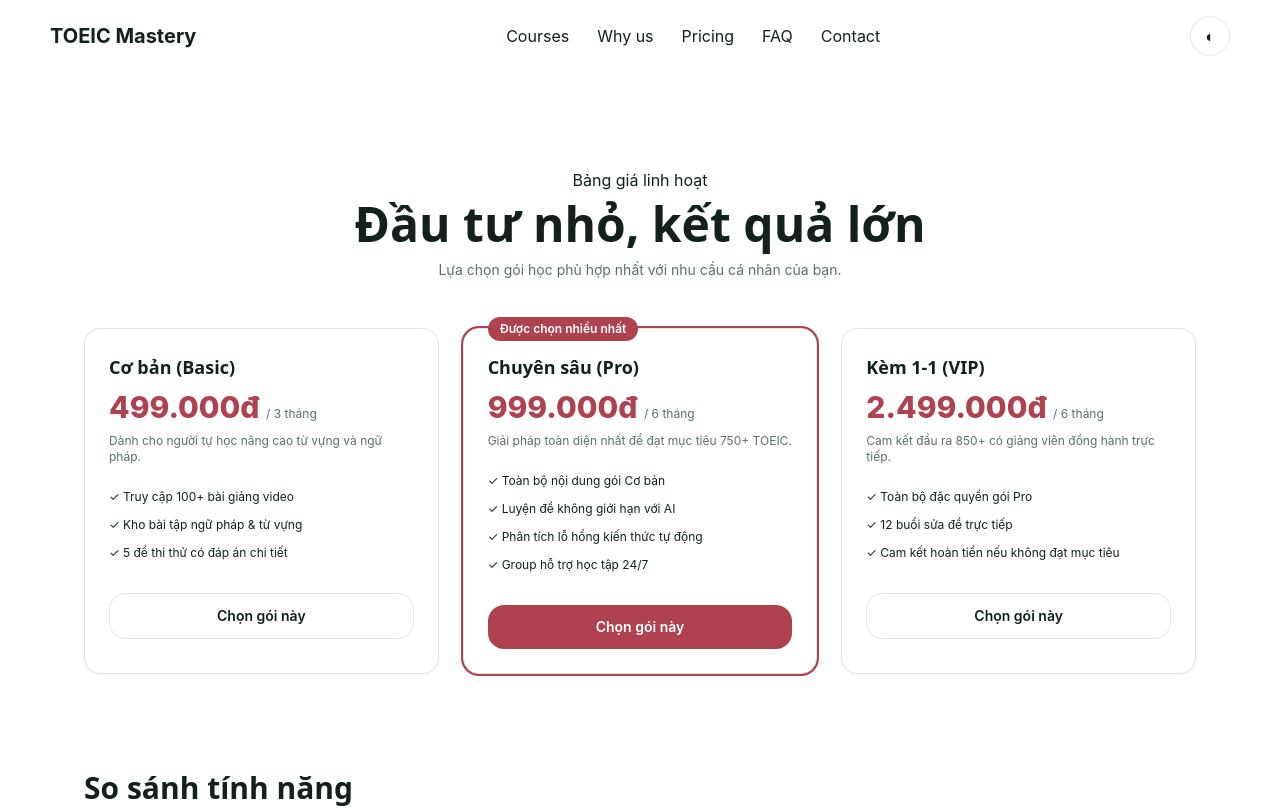
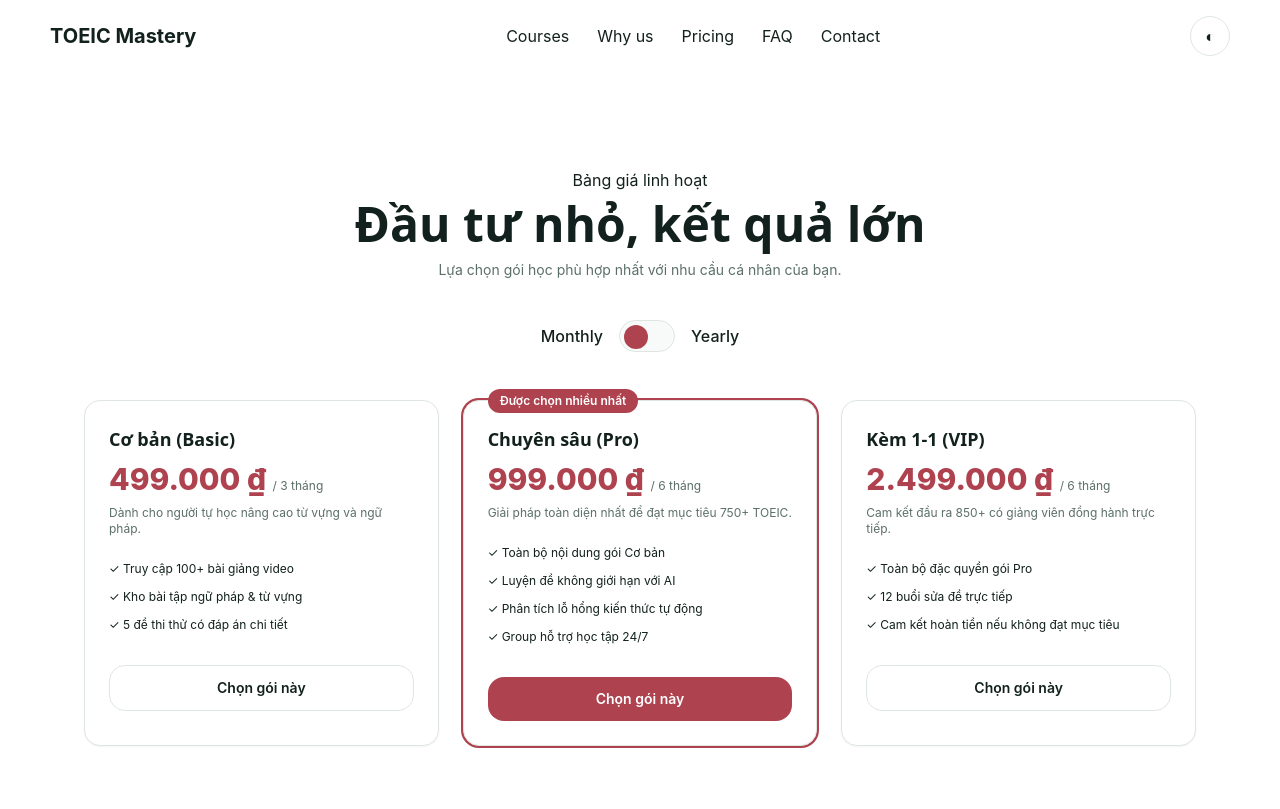
Before and after one commit to hanghanghangw/tkw_2354050034_Han, a website built with Vite: page pricing.html in a window 1280 px wide. Shown: the top 809 px of the page. Built offline with nearby package versions, Linux system fonts and the light colour scheme.

Commit message:
nhiệm vụ 4 chức năng pricing

```diff
--- a/js/main.js
+++ b/js/main.js
@@ -1,9 +1,11 @@
 import { initNav,initHeaderOnScroll,initToTop } from "./nav.js";
 import { initFaq } from "./faq.js";
 import { initTheme } from "./theme.js";
+import { initPricing } from "./pricing.js";
 
 initToTop();
 initNav();
 initHeaderOnScroll();
 initFaq();
 initTheme();
+initPricing();
--- a/js/pricing.js
+++ b/js/pricing.js
@@ -0,0 +1,55 @@
+export function initPricing() {
+  const root = document.getElementById("pricing");
+  if (!root) return;
+
+  const toggle = root.querySelector("[data-billing-toggle]");
+  const priceItems = root.querySelectorAll("[data-price]");
+  const periods = root.querySelectorAll("[data-period]");
+
+  if (!toggle || !priceItems.length) return;
+
+  const formatter = new Intl.NumberFormat("vi-VN", {
+    style: "currency",
+    currency: "VND",
+    maximumFractionDigits: 0,
+  });
+
+  function updatePrices(yearly) {
+    priceItems.forEach((item) => {
+      const monthlyPrice = Number(item.dataset.monthly);
+      const yearlyPrice = Number(item.dataset.yearly);
+
+      const price = yearly ? yearlyPrice : monthlyPrice;
+
+      item.textContent = formatter.format(price);
+    });
+
+    periods.forEach((period) => {
+      period.textContent = yearly
+        ? "/ năm"
+        : period.dataset.defaultPeriod;
+    });
+
+    toggle.setAttribute("aria-checked", String(yearly));
+
+    const knob = toggle.querySelector("[data-switch-knob]");
+
+    if (knob) {
+      knob.classList.toggle("translate-x-6", yearly);
+    }
+  }
+
+  periods.forEach((period) => {
+    period.dataset.defaultPeriod =
+      period.textContent.trim();
+  });
+
+  toggle.addEventListener("click", () => {
+    const isYearly =
+      toggle.getAttribute("aria-checked") === "true";
+
+    updatePrices(!isYearly);
+  });
+
+  updatePrices(false);
+}
--- a/pricing.html
+++ b/pricing.html
@@ -15,7 +15,8 @@
 
       document.documentElement.classList.toggle("dark", dark);
     })();
-  </script></head>
+  </script>
+  </head>
 <body class="font-body bg-surface text-ink">
       <div id="nav-sentinel" aria-hidden="true"></div>
 
@@ -73,54 +74,170 @@
   </div>
 </header>
 <main>
-  <section class="section">
+  <section id="pricing" class="section">
     <div class="mx-auto max-w-2xl text-center">
       <span class="eyebrow">Bảng giá linh hoạt</span>
       <h1 class="mt-2 font-display text-4xl font-bold sm:text-5xl">Đầu tư nhỏ, kết quả lớn</h1>
       <p class="mt-3 text-sm text-muted">Lựa chọn gói học phù hợp nhất với nhu cầu cá nhân của bạn.</p>
     </div>
+<div class="flex justify-center items-center gap-4 my-10">
+    <span class="text-ink font-medium">
+      Monthly
+    </span>
 
+    <button
+      type="button"
+      data-billing-toggle
+      role="switch"
+      aria-checked="false"
+      class="relative w-14 h-8 rounded-full
+             bg-surface-alt border border-line
+             focus:outline-none
+             focus:ring-2 focus:ring-brand-600"
+      aria-label="Chuyển giữa thanh toán tháng và năm"
+    >
+      <span
+        class="absolute left-1 top-1
+               w-6 h-6 rounded-full
+               bg-brand-600 transition-transform"
+        data-switch-knob
+      ></span>
+    </button>
+
+    <span class="text-ink font-medium">
+      Yearly
+    </span>
+  </div>
     <ul class="mt-12 grid items-stretch gap-6 lg:grid-cols-3">
-      <li class="card flex h-full flex-col">
-        <h2 class="font-display text-lg font-bold">Cơ bản (Basic)</h2>
-        <p class="mt-2 text-3xl font-extrabold text-brand-600">499.000đ <span class="text-xs font-normal text-muted">/ 3 tháng</span></p>
-        <p class="mt-2 text-xs text-muted">Dành cho người tự học nâng cao từ vựng và ngữ pháp.</p>
+  <!-- BASIC -->
+  <li class="card flex h-full flex-col" data-reveal>
+    <h2 class="font-display text-lg font-bold">
+      Cơ bản (Basic)
+    </h2>
+
+    <p class="mt-2 text-3xl font-extrabold text-brand-600">
+      <span
+        data-price
+        data-monthly="499000"
+        data-yearly="1699000"
+      >
+        499.000 ₫
+      </span>
+
+      <span
+        class="text-xs font-normal text-muted"
+        data-period
+      >
+        / 3 tháng
+      </span>
+    </p>
+
+    <p class="mt-2 text-xs text-muted">
+      Dành cho người tự học nâng cao từ vựng và ngữ pháp.
+    </p>
+
     <ul class="mt-6 space-y-3 text-xs">
       <li>✓ Truy cập 100+ bài giảng video</li>
       <li>✓ Kho bài tập ngữ pháp & từ vựng</li>
       <li>✓ 5 đề thi thử có đáp án chi tiết</li>
     </ul>
-        <a href="contact.html" class="btn btn-ghost mt-8">Chọn gói này</a>
+
+    <a href="contact.html" class="btn btn-ghost mt-8">
+      Chọn gói này
+    </a>
   </li>
 
-      <li class="card relative flex h-full flex-col ring-2 ring-brand-600">
-        <span class="badge absolute -top-3 left-6 bg-brand-600 text-white">Được chọn nhiều nhất</span>
-        <h2 class="font-display text-lg font-bold">Chuyên sâu (Pro)</h2>
-        <p class="mt-2 text-3xl font-extrabold text-brand-600">999.000đ <span class="text-xs font-normal text-muted">/ 6 tháng</span></p>
-        <p class="mt-2 text-xs text-muted">Giải pháp toàn diện nhất để đạt mục tiêu 750+ TOEIC.</p>
+
+  <!-- PRO -->
+  <li
+    class="card relative flex h-full flex-col ring-2 ring-brand-600"
+    data-reveal
+  >
+    <span
+      class="badge absolute -top-3 left-6 bg-brand-600 text-white"
+    >
+      Được chọn nhiều nhất
+    </span>
+
+    <h2 class="font-display text-lg font-bold">
+      Chuyên sâu (Pro)
+    </h2>
+
+    <p class="mt-2 text-3xl font-extrabold text-brand-600">
+      <span
+        data-price
+        data-monthly="999000"
+        data-yearly="3499000"
+      >
+        999.000 ₫
+      </span>
+
+      <span
+        class="text-xs font-normal text-muted"
+        data-period
+      >
+        / 6 tháng
+      </span>
+    </p>
+
+    <p class="mt-2 text-xs text-muted">
+      Giải pháp toàn diện nhất để đạt mục tiêu 750+ TOEIC.
+    </p>
+
     <ul class="mt-6 space-y-3 text-xs">
       <li>✓ Toàn bộ nội dung gói Cơ bản</li>
       <li>✓ Luyện đề không giới hạn với AI</li>
       <li>✓ Phân tích lỗ hổng kiến thức tự động</li>
       <li>✓ Group hỗ trợ học tập 24/7</li>
     </ul>
-        <a href="contact.html" class="btn btn-primary mt-8">Chọn gói này</a>
+
+    <a href="contact.html" class="btn btn-primary mt-8">
+      Chọn gói này
+    </a>
   </li>
 
-      <li class="card flex h-full flex-col">
-        <h2 class="font-display text-lg font-bold">Kèm 1-1 (VIP)</h2>
-        <p class="mt-2 text-3xl font-extrabold text-brand-600">2.499.000đ <span class="text-xs font-normal text-muted">/ 6 tháng</span></p>
-        <p class="mt-2 text-xs text-muted">Cam kết đầu ra 850+ có giảng viên đồng hành trực tiếp.</p>
+
+  <!-- VIP -->
+  <li class="card flex h-full flex-col" data-reveal>
+    <h2 class="font-display text-lg font-bold">
+      Kèm 1-1 (VIP)
+    </h2>
+
+    <p class="mt-2 text-3xl font-extrabold text-brand-600">
+      <span
+        data-price
+        data-monthly="2499000"
+        data-yearly="8999000"
+      >
+        2.499.000 ₫
+      </span>
+
+      <span
+        class="text-xs font-normal text-muted"
+        data-period
+      >
+        / 6 tháng
+      </span>
+    </p>
+
+    <p class="mt-2 text-xs text-muted">
+      Cam kết đầu ra 850+ có giảng viên đồng hành trực tiếp.
+    </p>
+
     <ul class="mt-6 space-y-3 text-xs">
       <li>✓ Toàn bộ đặc quyền gói Pro</li>
       <li>✓ 12 buổi sửa đề trực tiếp</li>
       <li>✓ Cam kết hoàn tiền nếu không đạt mục tiêu</li>
     </ul>
-        <a href="contact.html" class="btn btn-ghost mt-8">Chọn gói này</a>
+
+    <a href="contact.html" class="btn btn-ghost mt-8">
+      Chọn gói này
+    </a>
   </li>
 </ul>
   </section>
 
+<section  class="section">
   <section class="section pt-0">
     <h2 class="font-display text-3xl font-bold">So sánh tính năng</h2>
     <p class="mt-2 text-sm text-muted lg:hidden">Vuốt ngang để xem hết bảng.</p>
@@ -144,6 +261,8 @@
       </table>
     </div>
   </section>
+
+
 
   <section id="faq" class="section">
   <div class="max-w-3xl mx-auto">
```
Lines whose indentation alone changed are shown as unchanged.
